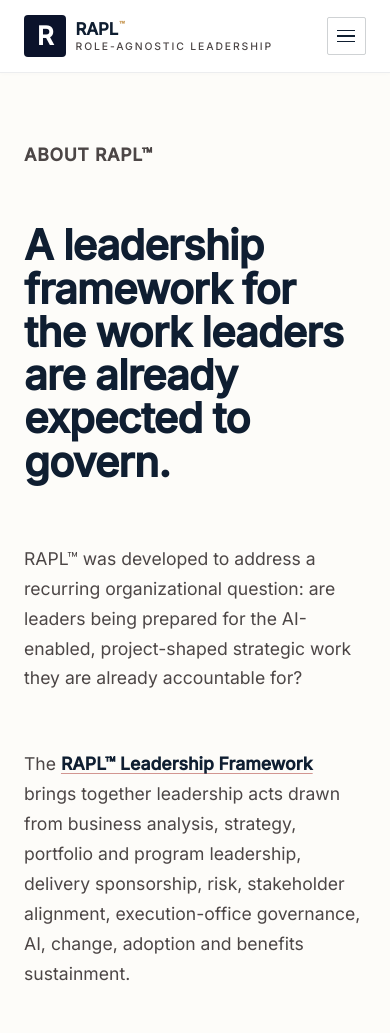
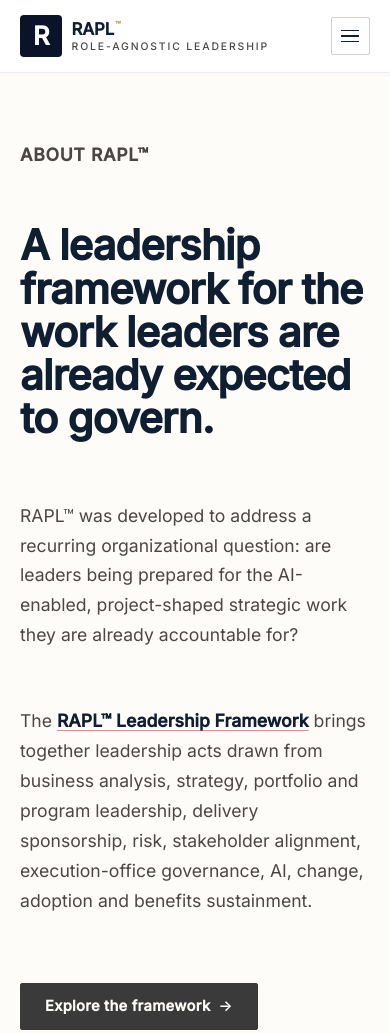
Before and after one commit to snsccs/rapl, an Astro site: page /about in a window 390 px wide. Shown: the top 1033 px of the page. Built offline with nearby package versions, Linux system fonts and the light colour scheme; Astro itself is replaced by a stand-in of ours; a web font is replaced by a local one.

Commit message:
style: optimize responsiveness for 1440px desktop screens and mobile viewports

```diff
--- a/src/components/Header.astro
+++ b/src/components/Header.astro
@@ -39,3 +39,32 @@ const isActive = (href: string) =>
     <a class="header-action" href="/contact">CONTACT</a>
   </div>
 </header>
+
+<script>
+  document.addEventListener("DOMContentLoaded", () => {
+    const header = document.querySelector(".site-header");
+    const toggleBtn = document.querySelector(".nav-toggle");
+    const navLinks = document.querySelectorAll("#primary-nav a");
+
+    if (header && toggleBtn) {
+      toggleBtn.addEventListener("click", () => {
+        const isOpen = header.classList.toggle("nav-open");
+        toggleBtn.setAttribute("aria-expanded", isOpen ? "true" : "false");
+      });
+
+      navLinks.forEach((link) => {
+        link.addEventListener("click", () => {
+          header.classList.remove("nav-open");
+          toggleBtn.setAttribute("aria-expanded", "false");
+        });
+      });
+
+      document.addEventListener("keydown", (e) => {
+        if (e.key === "Escape" && header.classList.contains("nav-open")) {
+          header.classList.remove("nav-open");
+          toggleBtn.setAttribute("aria-expanded", "false");
+        }
+      });
+    }
+  });
+</script>
--- a/src/styles/global.css
+++ b/src/styles/global.css
@@ -31,8 +31,8 @@
   --bg-cream-4: #f6f3ea;
   --bg-ink: #0f1e31;
 
-  --max-width: 1240px;
-  --shell-padding: 24px;
+  --max-width: 1360px;
+  --shell-padding: clamp(20px, 3vw, 40px);
   --radius: 2px;
 
   --font-display: "Fraunces Variable", "Fraunces", Georgia, serif;
@@ -352,9 +352,48 @@ img {
   text-align: center;
 }
 
-@media (max-width: 1200px) {
+@media (min-width: 1400px) {
   .page-hero--figma {
-    background-size: cover;
+    padding-block: clamp(5rem, 8vw, 8.5rem);
+    background-size: auto 100%;
+  }
+  .page-hero--figma .page-hero-copy h1 {
+    font-size: 5.5rem;
+    max-width: 19ch;
+  }
+}
+
+@media (max-width: 980px) {
+  .page-hero--figma {
+    background: linear-gradient(180deg, rgba(246, 244, 242, 0.93) 0%, rgba(246, 244, 242, 0.98) 100%), url("/hero-architecture.png") center top / cover no-repeat;
+    padding-block: clamp(3.5rem, 8vw, 5.5rem);
+  }
+  .page-hero--figma .page-hero-copy h1 {
+    font-size: clamp(2.2rem, 6.5vw, 3.8rem);
+    max-width: none;
+  }
+  .page-hero--figma .lede {
+    font-size: 1.1rem;
+    max-width: none;
+  }
+}
+
+@media (max-width: 540px) {
+  .page-hero--figma .button-row {
+    flex-direction: column;
+    width: 100%;
+    gap: 0.75rem;
+  }
+  .page-hero--figma .button-row .button {
+    width: 100%;
+    justify-content: center;
+    text-align: center;
+  }
+  .page-hero--figma .hero-proof-bar {
+    font-size: 1.05rem;
+    display: flex;
+    flex-direction: column;
+    gap: 0.4rem;
   }
 }
 
@@ -962,15 +1001,25 @@ img {
     left: 0;
     right: 0;
     flex-direction: column;
-    background: var(--bond);
-    border-bottom: 1px solid rgba(16, 32, 43, 0.1);
-    padding: 1rem var(--shell-padding);
+    background: #ffffff;
+    border-bottom: 1px solid rgba(15, 30, 49, 0.1);
+    box-shadow: 0 12px 30px rgba(0, 0, 0, 0.12);
+    padding: 1.25rem var(--shell-padding);
     align-items: stretch;
+    gap: 0.25rem;
+    z-index: 100;
   }
 
   .nav-open .nav a {
-    padding: 0.75rem 0.5rem;
-    border-bottom: 1px solid rgba(16, 32, 43, 0.08);
+    padding: 0.85rem 0.5rem;
+    border-bottom: 1px solid rgba(15, 30, 49, 0.06);
+    font-size: 1.05rem;
+    font-weight: 700;
+    color: #0F1E31;
+  }
+
+  .nav-open .nav a:last-child {
+    border-bottom: 0;
   }
 }
 
```
